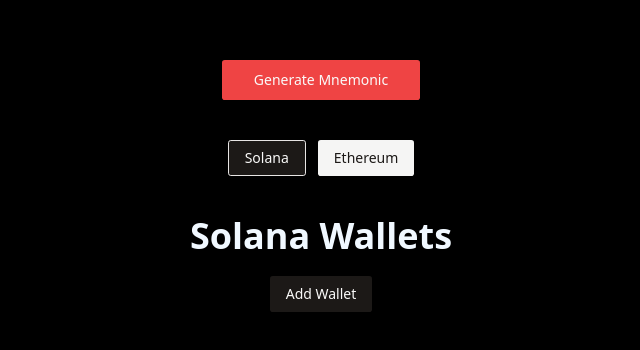
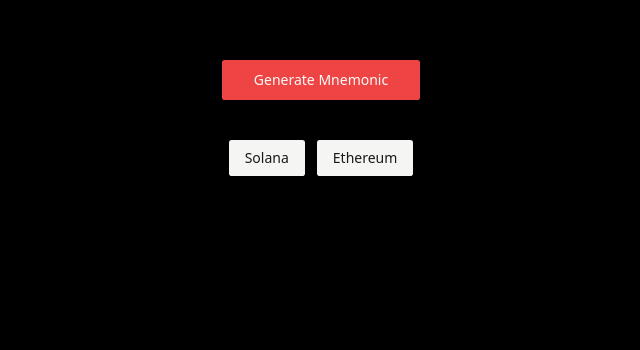
Before and after one commit to bajshorya/WebWallet, a React (Vite) app: page / in a window 1280 px wide. Shown: the top 350 px of the page, without its empty margins (319-959 px from the left). Built offline with nearby package versions, Linux system fonts and the light colour scheme.

Commit message:
more perfection

```diff
--- a/src/components/HandleMnemonic.tsx
+++ b/src/components/HandleMnemonic.tsx
@@ -6,9 +6,9 @@
 
 const HandleMnemonic = () => {
   const [mnemonic, setMnemonic] = useState("");
-  const [selectedWallet, setSelectedWallet] = useState<"solana" | "ethereum">(
-    "solana"
-  );
+  const [selectedWallet, setSelectedWallet] = useState<
+    "solana" | "ethereum" | ""
+  >("");
 
   const handleGenerateMnemonic = (newMnemonic: string) => {
     setMnemonic(newMnemonic);
@@ -41,9 +41,8 @@
         </Button>
       </div>
       <div className="flex gap-3 justify-around">
-        {selectedWallet === "solana" ? (
-          <GenerateWallets mnemonic={mnemonic} />
-        ) : (
+        {selectedWallet === "solana" && <GenerateWallets mnemonic={mnemonic} />}
+        {selectedWallet === "ethereum" && (
           <GenerateEthWallets mnemonic={mnemonic} />
         )}
       </div>
```
